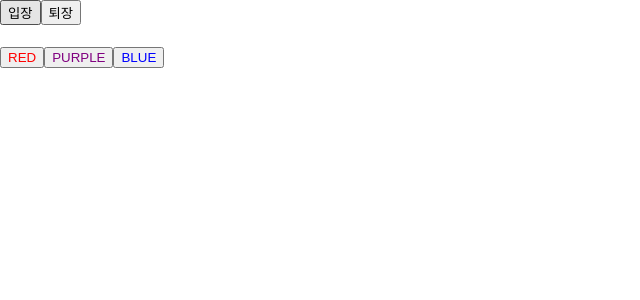
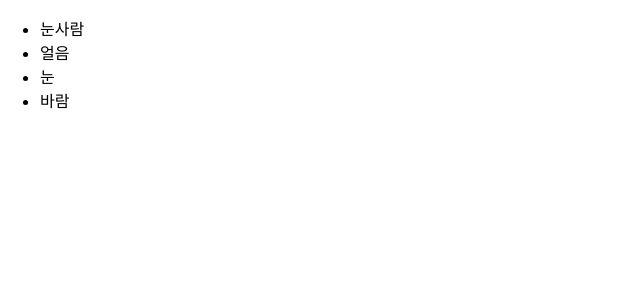
Before and after one commit to YINAKIM/react01-hello-react, a React (Create React App) app: page / in a window 1280 px wide. Shown: the top 300 px of the page, without its empty margins (0-640 px from the left). Built offline with nearby package versions, Linux system fonts and the light colour scheme.

Commit message:
6장 컴포넌트 반복

```diff
--- a/src/App.js
+++ b/src/App.js
@@ -1,21 +1,13 @@
-import MyComponent from './MyComponent';
-import MyClassComponent from "./MyClassComponent";
-import Counter from "./Counter";
-import Say from "./Say";
-import SaySaySay from "./SaySaySay";
+import { Component} from 'react';
+import IterationSample from "./IterationSample";
 
-const App = () => {
-  // 함수형 컴포넌트인 MyComponent
-  // return <MyComponent name="React" favoriteNumber={100}>칠드런</MyComponent>;
-
-  // 클래스형 컴포넌트인 MyClassComponent
-  //return <MyClassComponent name="마이클래스컴포넌트" favoriteNumber={300}></MyClassComponent>;
-
-  // 생성자메서드를 구현한 클래스형컴포넌트로 this.state값 변경하기
-  //return <Counter></Counter>;
-
-  // 함수형컴포넌트의 useState
-  return <SaySaySay/>;
+class App extends Component{
+  render() {
+    // 데이터배열을 컴포넌트 배열로 변환하기
+    return (
+        <IterationSample/>
+    );
+  }
 };
 
 export default App;
--- /dev/null
+++ b/src/IterationSample.js
@@ -0,0 +1,13 @@
+const IterationSample = () => {
+    const names = ['눈사람','얼음','눈','바람'];
+
+    // arr.map(callBack [,thisArg]);
+    // map(
+    //  새로운배열요소 생성하는콜백함수(현재처리중인요소, 현재요소의index, 현재요소의원본array), thisArg(필요시this바인딩)
+    // );
+    const nameList = names.map(name => <li>{name}</li>);
+
+    return <ul>{nameList}</ul>;
+};
+
+export default IterationSample;
```
